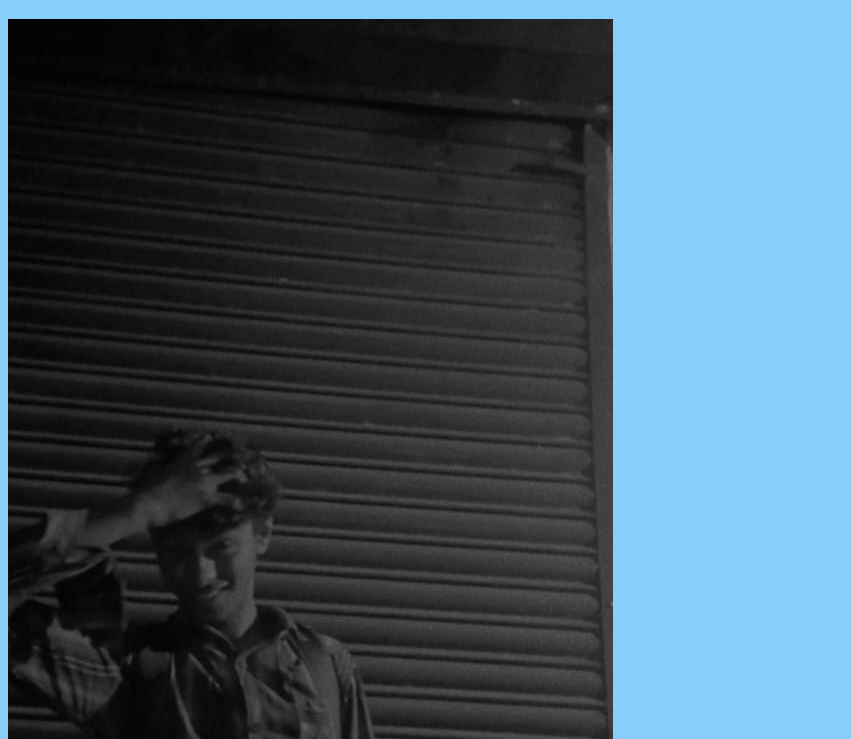
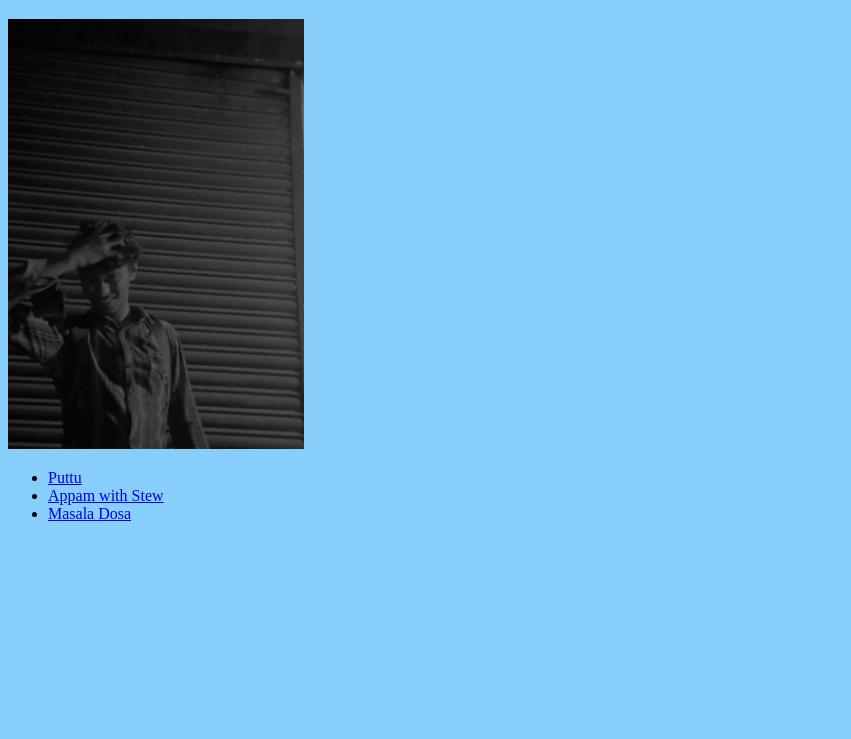
Before and after one commit to shiyyaas/P-recipe, a plain HTML site: page index.html in a window 1280 px wide. Shown: the part 61-800 px from the top of the page, without its empty margins (0-851 px from the left). Drawn offline with Linux system fonts and the light colour scheme.

Commit message:
forgot add the px on the img size

```diff
--- a/index.css
+++ b/index.css
@@ -7,5 +7,5 @@ h1 {
 }
 
 img {
-    height: 430;
+    height: 430px;
 }
```
